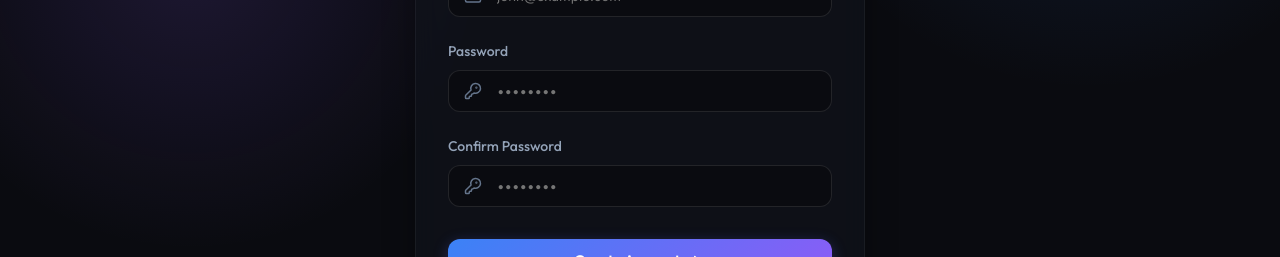
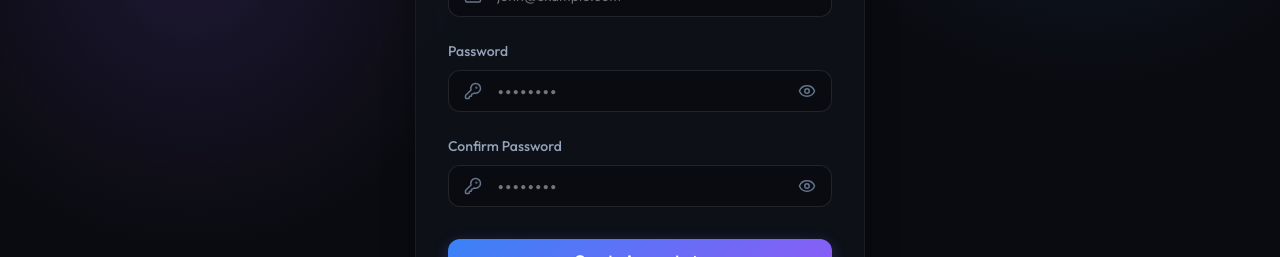
Before and after one commit to Almostdied000/blockchain-certificate-platform, a React (Vite) app: page /register in a window 1280 px wide. Shown: the part 497-754 px from the top of the page. Built offline with nearby package versions, Linux system fonts and the light colour scheme.

Commit message:
Add password visibility toggle (eye icon) to login and register pages

```diff
--- a/src/pages/Auth/Login.jsx
+++ b/src/pages/Auth/Login.jsx
@@ -1,5 +1,5 @@
 import React, { useState } from 'react';
-import { Shield, KeyRound, User, ChevronRight } from 'lucide-react';
+import { Shield, KeyRound, User, ChevronRight, Eye, EyeOff } from 'lucide-react';
 import { loginUser } from '../../utils/storage';
 import { useNavigate, Link } from 'react-router-dom';
 
@@ -7,6 +7,7 @@
   const [role, setRole] = useState('admin');
   const [email, setEmail] = useState('');
   const [password, setPassword] = useState('');
+  const [showPassword, setShowPassword] = useState(false);
   const [error, setError] = useState('');
   const navigate = useNavigate();
 
@@ -88,15 +89,34 @@
             <div style={{ position: 'relative' }}>
               <KeyRound size={18} style={{ position: 'absolute', left: '1rem', top: '50%', transform: 'translateY(-50%)', color: 'var(--text-muted)' }} />
               <input
-                type="password"
+                type={showPassword ? "text" : "password"}
                 className="input-field"
-                style={{ paddingLeft: '3rem' }}
+                style={{ paddingLeft: '3rem', paddingRight: '3rem' }}
                 placeholder="Enter your password"
                 value={password}
                 onChange={(e) => setPassword(e.target.value)}
                 required
                 autoComplete="off"
               />
+              <button
+                type="button"
+                onClick={() => setShowPassword(!showPassword)}
+                style={{
+                  position: 'absolute',
+                  right: '1rem',
+                  top: '50%',
+                  transform: 'translateY(-50%)',
+                  background: 'none',
+                  border: 'none',
+                  color: 'var(--text-muted)',
+                  cursor: 'pointer',
+                  display: 'flex',
+                  alignItems: 'center',
+                  padding: 0
+                }}
+              >
+                {showPassword ? <EyeOff size={18} /> : <Eye size={18} />}
+              </button>
             </div>
           </div>
 
--- a/src/pages/Auth/Register.jsx
+++ b/src/pages/Auth/Register.jsx
@@ -1,5 +1,5 @@
 import React, { useState } from 'react';
-import { Shield, KeyRound, User, ChevronRight, Mail, UserPlus } from 'lucide-react';
+import { Shield, KeyRound, User, ChevronRight, Mail, UserPlus, Eye, EyeOff } from 'lucide-react';
 import { registerUser } from '../../utils/storage';
 import { useNavigate, Link } from 'react-router-dom';
 
@@ -11,6 +11,8 @@
     password: '',
     confirmPassword: ''
   });
+  const [showPassword, setShowPassword] = useState(false);
+  const [showConfirmPassword, setShowConfirmPassword] = useState(false);
   const [error, setError] = useState('');
   const navigate = useNavigate();
 
@@ -116,14 +118,33 @@
             <div style={{ position: 'relative' }}>
               <KeyRound size={18} style={{ position: 'absolute', left: '1rem', top: '50%', transform: 'translateY(-50%)', color: 'var(--text-muted)' }} />
               <input
-                type="password"
+                type={showPassword ? "text" : "password"}
                 name="password"
                 className="input-field"
-                style={{ paddingLeft: '3rem' }}
+                style={{ paddingLeft: '3rem', paddingRight: '3rem' }}
                 placeholder="••••••••"
                 onChange={handleChange}
                 required
               />
+              <button
+                type="button"
+                onClick={() => setShowPassword(!showPassword)}
+                style={{
+                  position: 'absolute',
+                  right: '1rem',
+                  top: '50%',
+                  transform: 'translateY(-50%)',
+                  background: 'none',
+                  border: 'none',
+                  color: 'var(--text-muted)',
+                  cursor: 'pointer',
+                  display: 'flex',
+                  alignItems: 'center',
+                  padding: 0
+                }}
+              >
+                {showPassword ? <EyeOff size={18} /> : <Eye size={18} />}
+              </button>
             </div>
           </div>
 
@@ -132,14 +153,33 @@
             <div style={{ position: 'relative' }}>
               <KeyRound size={18} style={{ position: 'absolute', left: '1rem', top: '50%', transform: 'translateY(-50%)', color: 'var(--text-muted)' }} />
               <input
-                type="password"
+                type={showConfirmPassword ? "text" : "password"}
                 name="confirmPassword"
                 className="input-field"
-                style={{ paddingLeft: '3rem' }}
+                style={{ paddingLeft: '3rem', paddingRight: '3rem' }}
                 placeholder="••••••••"
                 onChange={handleChange}
                 required
               />
+              <button
+                type="button"
+                onClick={() => setShowConfirmPassword(!showConfirmPassword)}
+                style={{
+                  position: 'absolute',
+                  right: '1rem',
+                  top: '50%',
+                  transform: 'translateY(-50%)',
+                  background: 'none',
+                  border: 'none',
+                  color: 'var(--text-muted)',
+                  cursor: 'pointer',
+                  display: 'flex',
+                  alignItems: 'center',
+                  padding: 0
+                }}
+              >
+                {showConfirmPassword ? <EyeOff size={18} /> : <Eye size={18} />}
+              </button>
             </div>
           </div>
 
```
